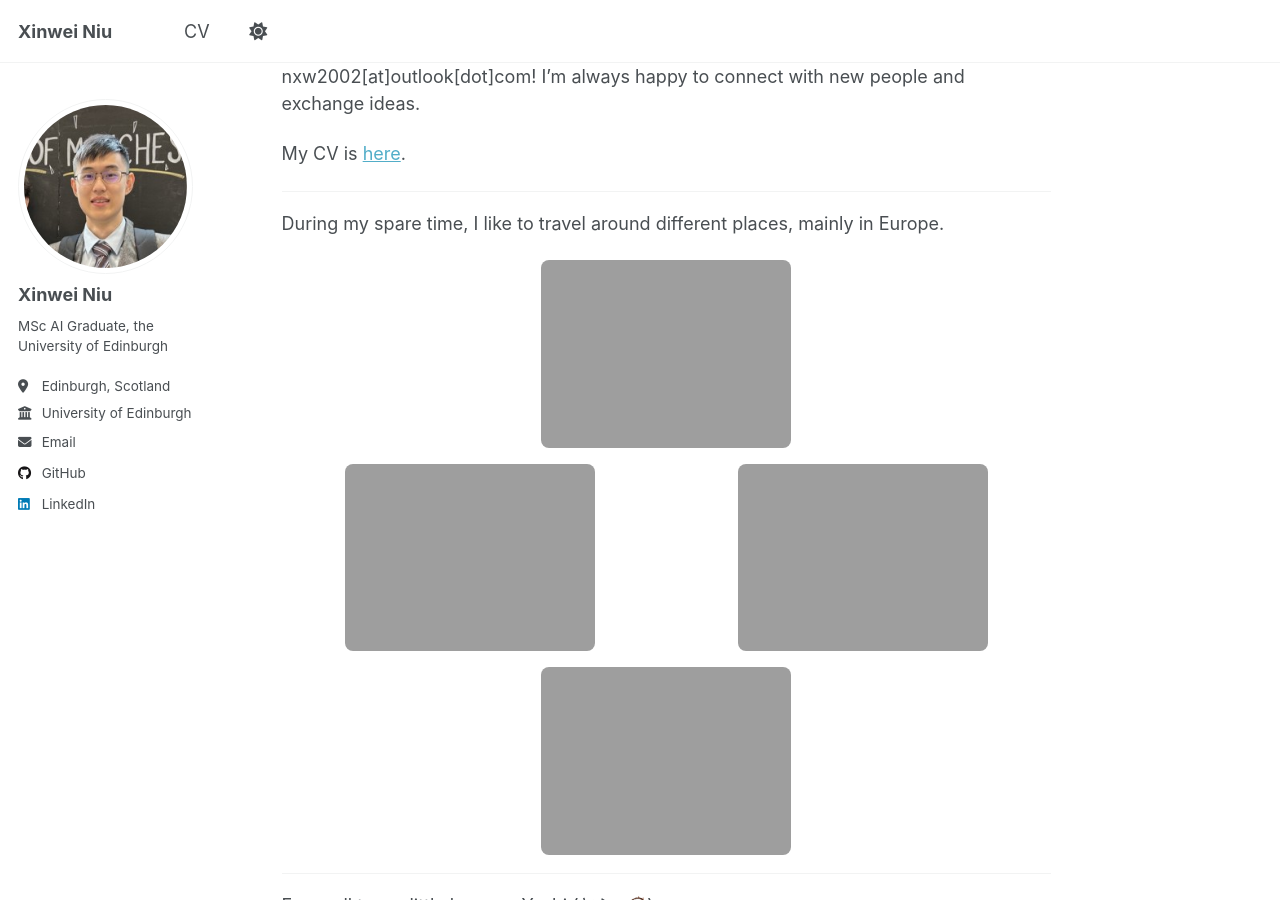
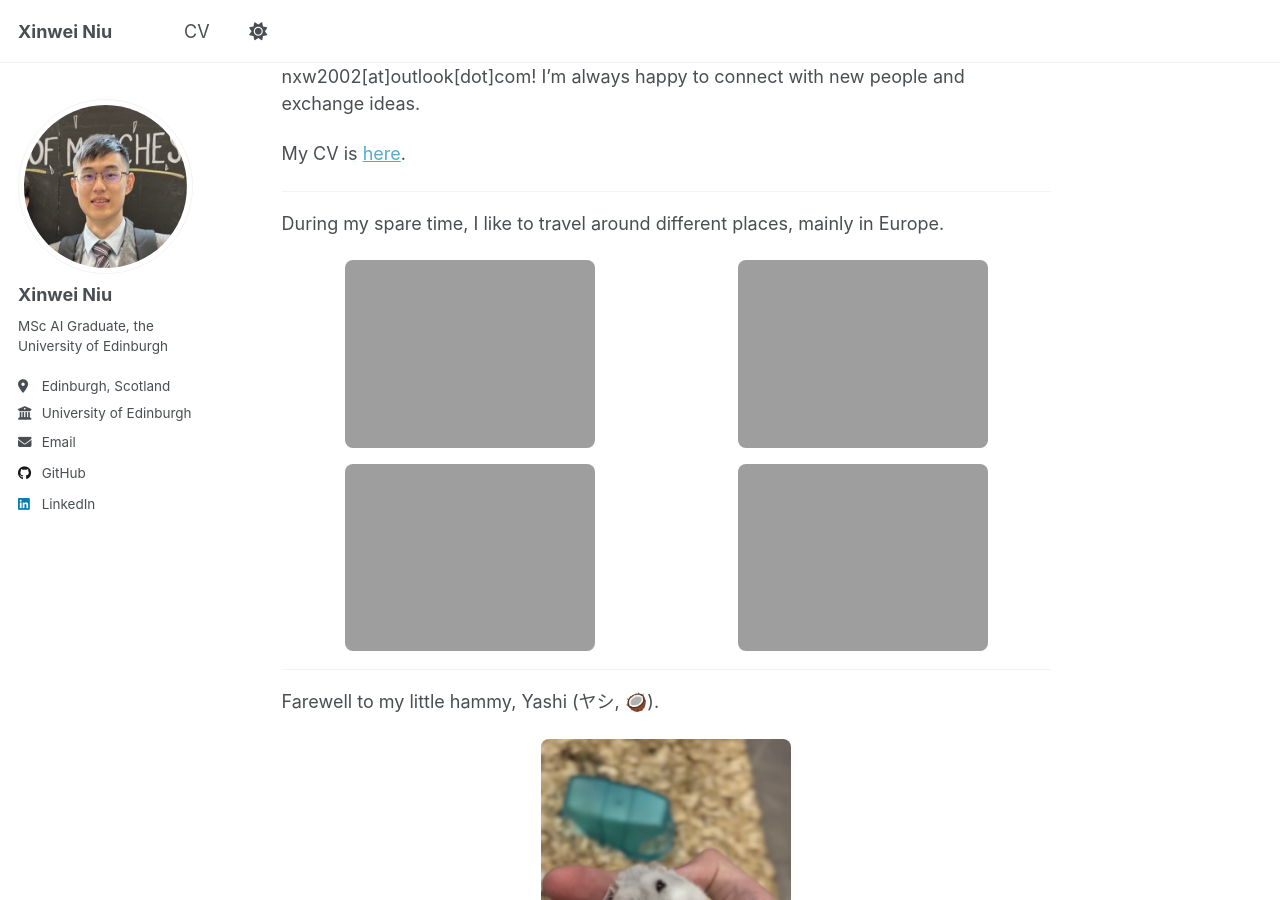
Before and after one commit to xinwei-niu/xinwei-niu.github.io, a Jekyll site: the page built from _pages/about.md, in a window 1280 px wide and 900 px high, scrolled down 611 px. Built offline with Jekyll 4.4.1, drawn with Linux system fonts in a browser that asks for light colours; a script that is not in the unit is left out.

Commit message:
change theme

```diff
--- a/_pages/about.md
+++ b/_pages/about.md
@@ -26,25 +26,25 @@ During my spare time, I like to travel around different places, mainly in Europe
 <div style="display:flex; flex-wrap:wrap; gap:16px; justify-content:center; margin-top:20px;">
 
   <!-- Each image container forces 2 per row -->
-  <div style="flex: 1 1 calc(70% - 16px); display:flex; justify-content:center;">
+  <div style="flex: 1 1 calc(40% - 16px); display:flex; justify-content:center;">
     <img src="https://xinwei-niu.vercel.app/files/travel1.jpg"
          alt="Travel Photo 1"
          style="width:100%; max-width:250px; border-radius:8px; object-fit:cover;">
   </div>
 
-  <div style="flex: 1 1 calc(50% - 16px); display:flex; justify-content:center;">
+  <div style="flex: 1 1 calc(40% - 16px); display:flex; justify-content:center;">
     <img src="https://xinwei-niu.vercel.app/files/travel4.jpg"
          alt="Travel Photo 4"
          style="width:100%; max-width:250px; border-radius:8px; object-fit:cover;">
   </div>
 
-  <div style="flex: 1 1 calc(50% - 16px); display:flex; justify-content:center;">
+  <div style="flex: 1 1 calc(40% - 16px); display:flex; justify-content:center;">
     <img src="https://xinwei-niu.vercel.app/files/travel2.jpg"
          alt="Travel Photo 2"
          style="width:100%; max-width:250px; border-radius:8px; object-fit:cover;">
   </div>
 
-  <div style="flex: 1 1 calc(50% - 16px); display:flex; justify-content:center;">
+  <div style="flex: 1 1 calc(40% - 16px); display:flex; justify-content:center;">
     <img src="https://xinwei-niu.vercel.app/files/travel3.jpg"
          alt="Travel Photo 3"
          style="width:100%; max-width:250px; border-radius:8px; object-fit:cover;">
```
